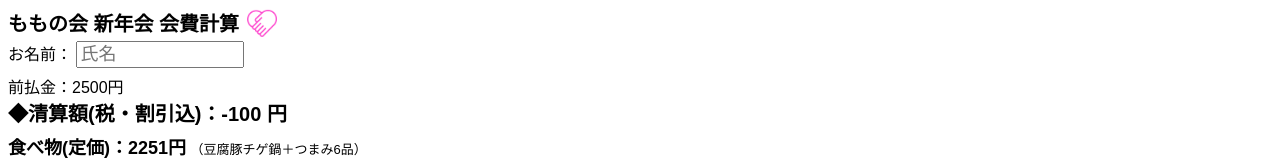
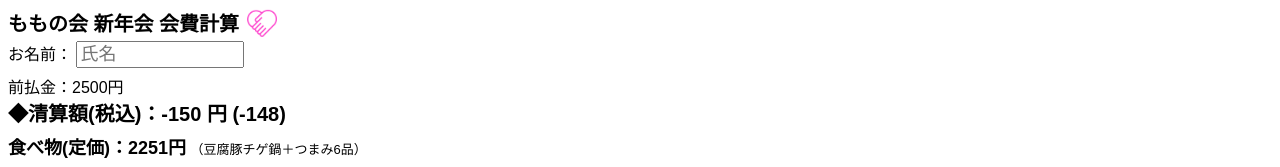
Before and after one commit to ishizukaearth/account, a plain HTML site: page index.html in a window 1280 px wide. Shown: the top 167 px of the page. Drawn offline with nearby package versions, Linux system fonts and the light colour scheme.

Commit message:
Update index.html
10円単位に丸め

```diff
--- a/index.html
+++ b/index.html
@@ -160,8 +160,8 @@
     </label>
   </div>
 <div class="prepay">前払金：2500円</div>
-<div class="total">◆清算額(税・割引込)：{{ Math.round((22.51+total/100)*1.045)*100-2500 }} 円</div>
-
+<div class="total">◆清算額(税込)：{{ Math.round((225.1+total/10)*1.045)*10-2500 }}
+	円 ({{ Math.round((2251+total)*1.045-2500) }})</div>
 <div class="note">
   <span class="note-food">食べ物(定価)：2251円</span>
   <span class="note-desc">（豆腐豚チゲ鍋＋つまみ6品）</span>
```
